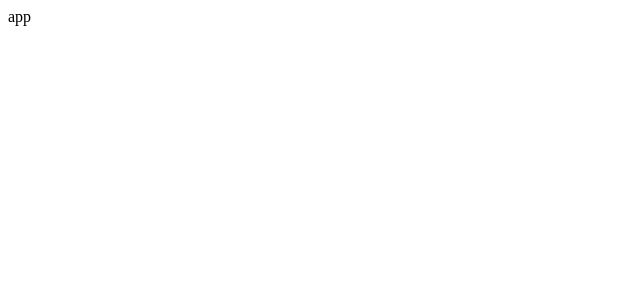
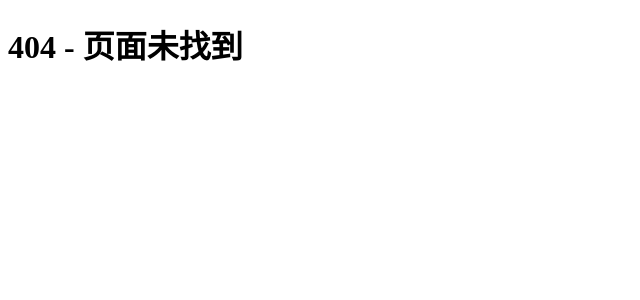
Before and after one commit to louis61lily/hycx, a React (Create React App) app: page / in a window 1280 px wide. Shown: the top 300 px of the page, without its empty margins (0-640 px from the left). Built offline with nearby package versions, Linux system fonts and the light colour scheme.

Commit message:
feat: router6接入

```diff
--- a/package.json
+++ b/package.json
@@ -3,12 +3,13 @@
   "version": "0.1.0",
   "private": true,
   "dependencies": {
+    "@ant-design/pro-components": "^2.8.4",
     "antd": "^5.23.4",
     "axios": "^1.7.9",
     "cra-template": "1.2.0",
     "react": "^19.0.0",
     "react-dom": "^19.0.0",
-    "react-router-dom": "^7.1.5",
+    "react-router-dom": "^6.1.5",
     "react-scripts": "5.0.1"
   },
   "scripts": {
--- a/src/app.jsx
+++ b/src/app.jsx
@@ -1,5 +1,6 @@
 import React from "react";
+import AppRoutes from "./route/router";
 
 export default function app() {
-  return <div>app</div>;
+  return <AppRoutes />;
 }
--- /dev/null
+++ b/src/pages/LoginPage/index.jsx
@@ -0,0 +1,7 @@
+import React from "react";
+
+const LoginPage = () => {
+  return <div>login</div>;
+};
+
+export default LoginPage;
--- /dev/null
+++ b/src/pages/NotFoundPage/index.jsx
@@ -0,0 +1,7 @@
+import React from "react";
+
+const NotFoundPage = () => {
+  return <h1>404 - 页面未找到</h1>;
+};
+
+export default NotFoundPage;
--- /dev/null
+++ b/src/route/router.jsx
@@ -0,0 +1,24 @@
+import { BrowserRouter as Router, Routes, Route } from "react-router-dom";
+import NotFoundPage from "../pages/NotFoundPage";
+import routes from "./routes";
+
+const AppRoutes = () => {
+  return (
+    <Router>
+      <Routes>
+        {routes.map((route) => {
+          return (
+            <Route
+              key={route._name}
+              path={route.path}
+              element={route.element}
+            />
+          );
+        })}
+        <Route path="*" element={<NotFoundPage />} />
+      </Routes>
+    </Router>
+  );
+};
+
+export default AppRoutes;
--- /dev/null
+++ b/src/route/routes.js
@@ -0,0 +1,11 @@
+import LoginPage from "../pages/LoginPage";
+
+const routes = [
+  {
+    _name: "login",
+    path: "/login",
+    element: <LoginPage></LoginPage>
+  }
+];
+
+export default routes;
```
Also changed, not shown: 1 other file (tests, documents, lock files or other folders).
